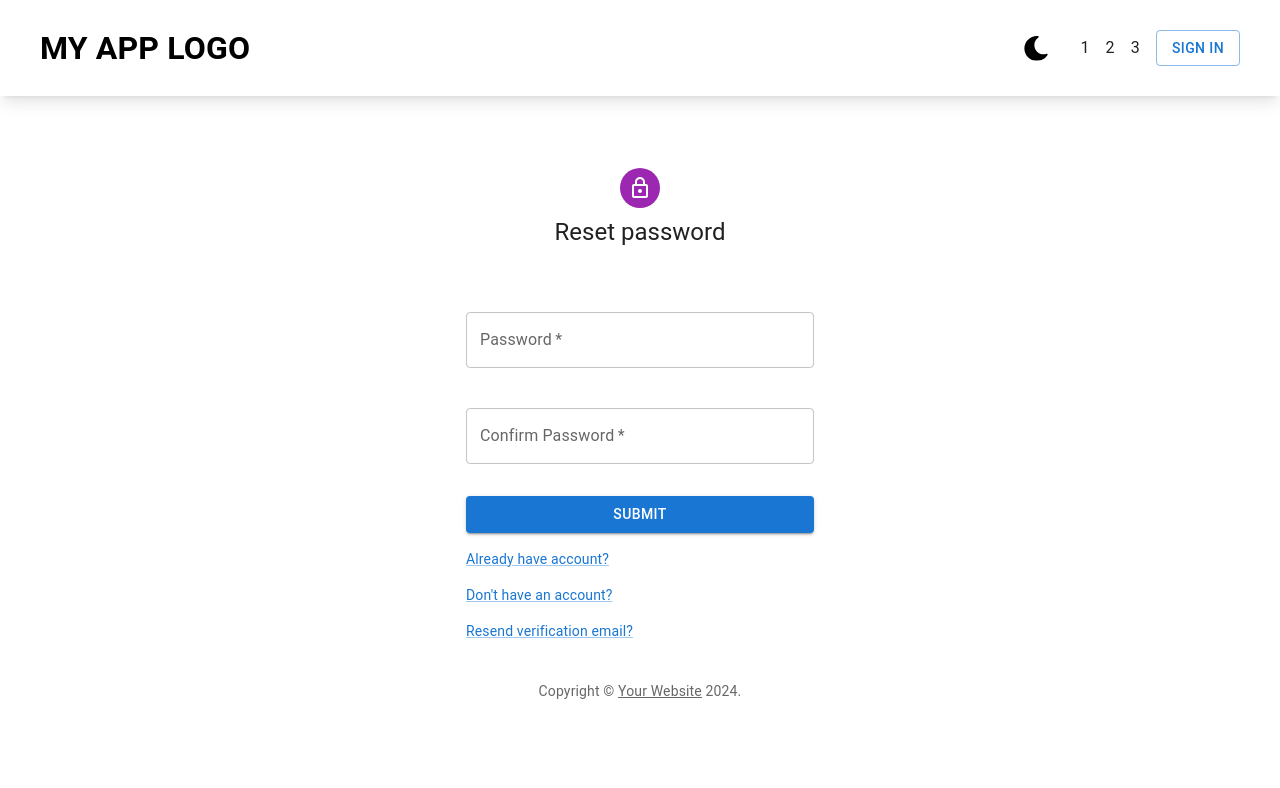
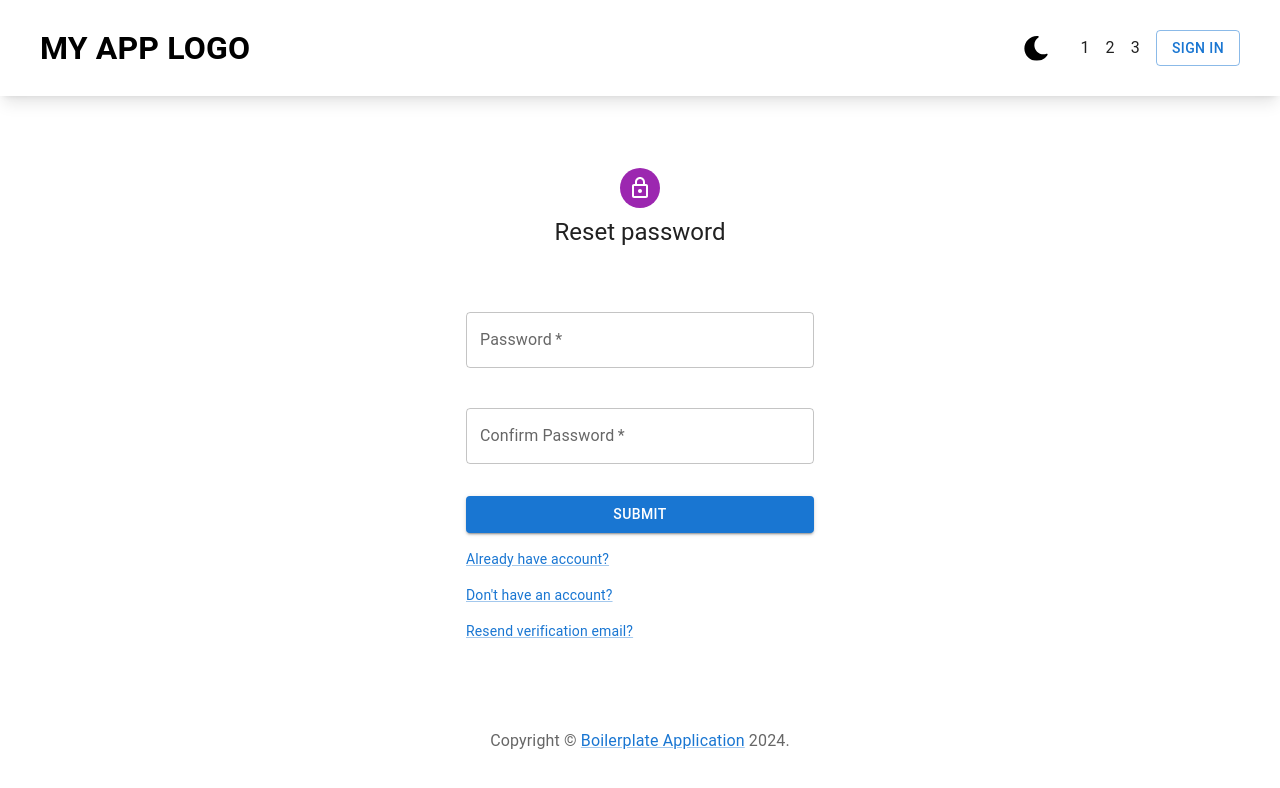
Before and after one commit to PatrykMajchrzakDev/StarterAppBolierplate, a React (Vite) app in the folder frontend/: page /resetpassword in a window 1280 px wide. Shown: the top 788 px of the page. Built offline with nearby package versions, Linux system fonts and the light colour scheme; no server answers; what react-query-auth would draw is missing.

Commit message:
Removed copyright code and instead imported component - removed redundant code

```diff
--- a/frontend/src/components/Auth/ForgotPassword.tsx
+++ b/frontend/src/components/Auth/ForgotPassword.tsx
@@ -26,6 +26,7 @@ import {
   Container,
 } from "@mui/material";
 import LockOutlinedIcon from "@mui/icons-material/LockOutlined";
+import Copyright from "@/components/UI/Copyright/Copyright";
 
 const ForgotPassword = () => {
   // FormData type set to indicate what input this form should hold
@@ -153,29 +154,9 @@ const ForgotPassword = () => {
           </Box>
         </form>
       </Box>
-      <Copyright sx={{ mt: 8, mb: 4 }} />
+      <Copyright alignText="center" sx={{ mt: 8, mb: 4 }} />
     </Container>
   );
 };
 
 export default ForgotPassword;
-
-function Copyright(props: any) {
-  return (
-    <Typography
-      variant="body2"
-      color="text.secondary"
-      align="center"
-      {...props}
-      sx={{ mt: 2 }}
-    >
-      {"Copyright © "}
-      {/* TBC */}
-      <Link color="inherit" href="https://mui.com/">
-        Your Website
-      </Link>{" "}
-      {new Date().getFullYear()}
-      {"."}
-    </Typography>
-  );
-}
--- a/frontend/src/components/Auth/ResetPassword.tsx
+++ b/frontend/src/components/Auth/ResetPassword.tsx
@@ -27,6 +27,7 @@ import {
   Container,
 } from "@mui/material";
 import LockOutlinedIcon from "@mui/icons-material/LockOutlined";
+import Copyright from "@/components/UI/Copyright/Copyright";
 
 const ResetPassword = () => {
   // Get token from params
@@ -169,29 +170,9 @@ const ResetPassword = () => {
           </Box>
         </form>
       </Box>
-      <Copyright sx={{ mt: 8, mb: 4 }} />
+      <Copyright alignText="center" sx={{ mt: 8, mb: 4 }} />
     </Container>
   );
 };
 
 export default ResetPassword;
-
-function Copyright(props: any) {
-  return (
-    <Typography
-      variant="body2"
-      color="text.secondary"
-      align="center"
-      {...props}
-      sx={{ mt: 2 }}
-    >
-      {"Copyright © "}
-      {/* TBC */}
-      <Link color="inherit" href="https://mui.com/">
-        Your Website
-      </Link>{" "}
-      {new Date().getFullYear()}
-      {"."}
-    </Typography>
-  );
-}
--- a/frontend/src/components/Auth/SignIn.tsx
+++ b/frontend/src/components/Auth/SignIn.tsx
@@ -26,6 +26,7 @@ import {
   Container,
 } from "@mui/material";
 import LockOutlinedIcon from "@mui/icons-material/LockOutlined";
+import Copyright from "@/components/UI/Copyright/Copyright";
 
 const SignIn = () => {
   // FormData type set to indicate what input this form should hold
@@ -171,29 +172,9 @@ const SignIn = () => {
           </Box>
         </form>
       </Box>
-      <Copyright sx={{ mt: 8, mb: 4 }} />
+      <Copyright alignText="center" sx={{ mt: 8, mb: 4 }} />
     </Container>
   );
 };
 
 export default SignIn;
-
-function Copyright(props: any) {
-  return (
-    <Typography
-      variant="body2"
-      color="text.secondary"
-      align="center"
-      {...props}
-      sx={{ mt: 2 }}
-    >
-      {"Copyright © "}
-      {/* TBC */}
-      <Link color="inherit" href="https://mui.com/">
-        Boilerplate Application
-      </Link>{" "}
-      {new Date().getFullYear()}
-      {"."}
-    </Typography>
-  );
-}
--- a/frontend/src/components/Auth/SignUp.tsx
+++ b/frontend/src/components/Auth/SignUp.tsx
@@ -23,6 +23,7 @@ import {
   Link,
 } from "@mui/material";
 import LockOutlinedIcon from "@mui/icons-material/LockOutlined";
+import Copyright from "@/components/UI/Copyright/Copyright";
 
 const SignUp = () => {
   // FormData type set to indicate what input this form should hold
@@ -174,29 +175,9 @@ const SignUp = () => {
           </Grid>
         </form>
       </Box>
-      <Copyright sx={{ mt: 8, mb: 4 }} />
+      <Copyright alignText="center" sx={{ mt: 8, mb: 4 }} />
     </Container>
   );
 };
 
 export default SignUp;
-
-function Copyright(props: any) {
-  return (
-    <Typography
-      variant="body2"
-      color="text.secondary"
-      align="center"
-      {...props}
-      sx={{ mt: 2 }}
-    >
-      {"Copyright © "}
-      {/* TBC */}
-      <Link color="inherit" href="https://mui.com/">
-        Your Website
-      </Link>{" "}
-      {new Date().getFullYear()}
-      {"."}
-    </Typography>
-  );
-}
```
